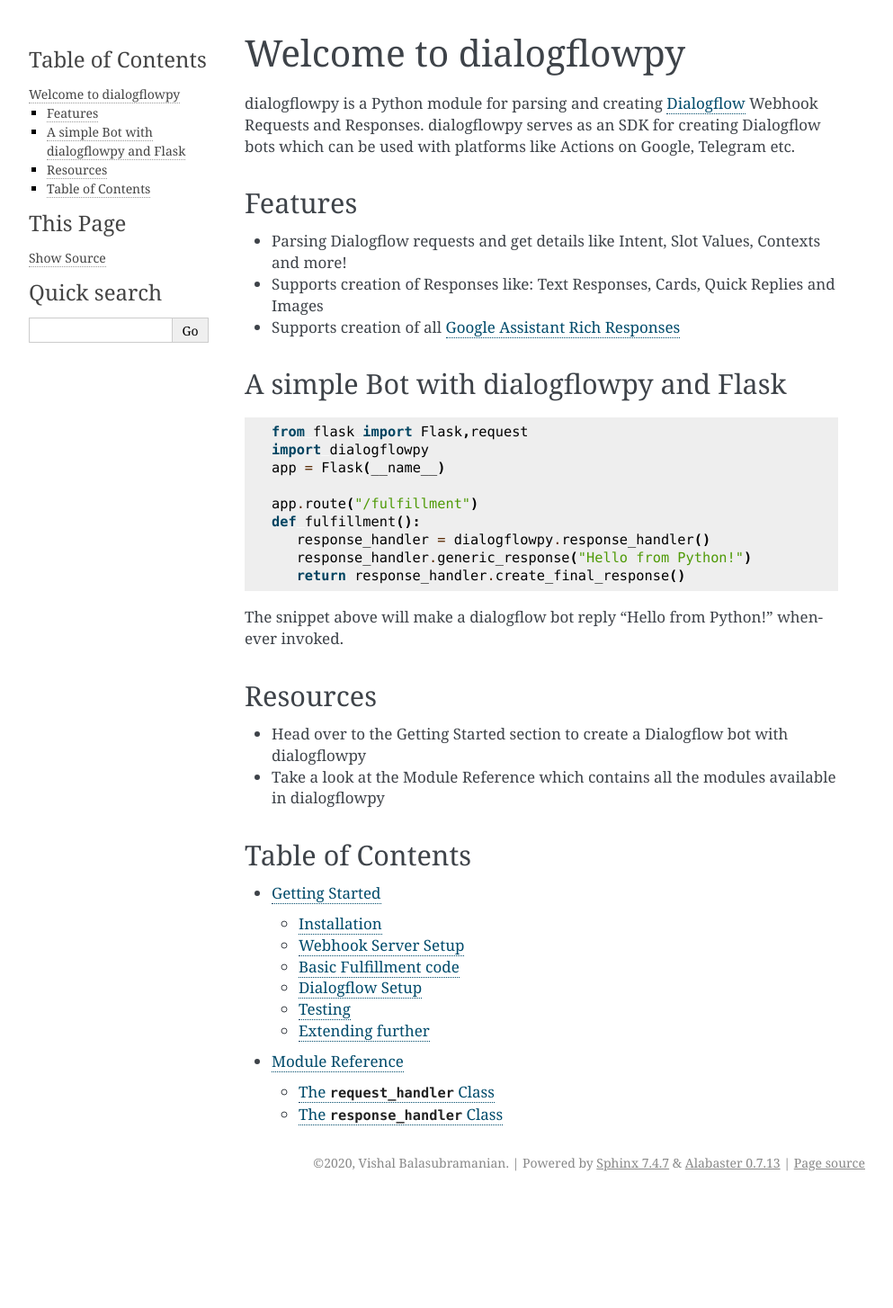
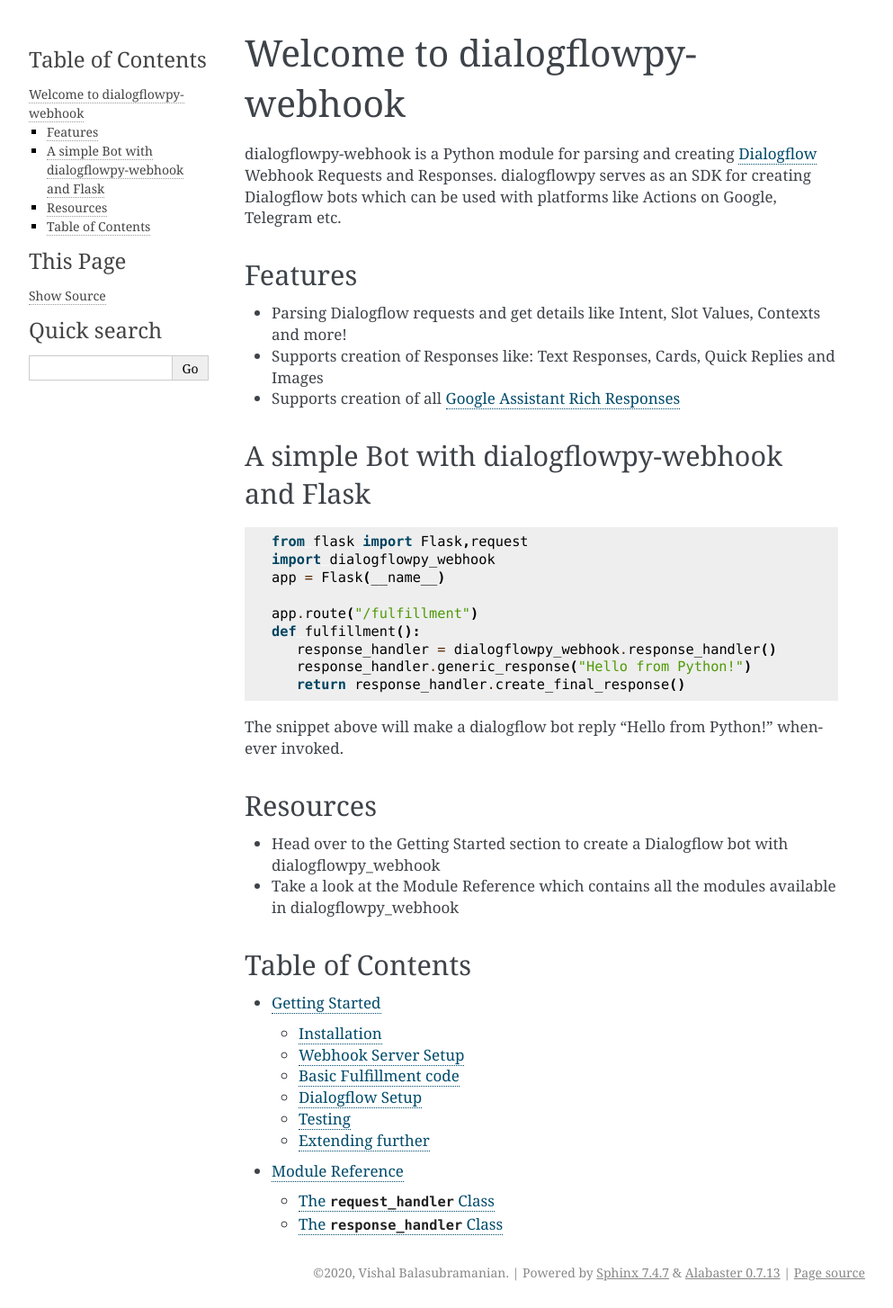
Before and after one commit to vishalbala-nps/dialogflowpy-webhook, a Sphinx documentation site: the page built from docs/source/index.rst, in a window 1280 px wide. Shown: the whole page at 90% size, without its empty margins (148-1141 px from the left). Built offline with Sphinx 7.4.7, drawn with Linux system fonts in a browser that asks for light colours; before the commit the page ends 1332 px from its top, so only the background shows below that.

Commit message:
Changed instances of dialogflowpy to dialogflowpy_webhook in documentation

```diff
--- a/docs/source/conf.py
+++ b/docs/source/conf.py
@@ -18,7 +18,7 @@
 
 # -- Project information -----------------------------------------------------
 
-project = 'dialogflowpy'
+project = 'dialogflowpy-webhook'
 copyright = '2020, Vishal Balasubramanian'
 author = 'Vishal Balasubramanian'
 
--- a/docs/source/getting_started.rst
+++ b/docs/source/getting_started.rst
@@ -7,9 +7,9 @@
 #############
 .. code-block:: shell
 
-   pip3 install dialogflowpy flask
+   pip3 install dialogflowpy-webhook flask
 
-.. note:: For this example, we are using Flask. You can use any Python web framework (like Django, Bottle etc). Installing Flask is not a must for dialogflowpy to work
+.. note:: For this example, we are using Flask. You can use any Python web framework (like Django, Bottle etc). Installing Flask is not a must for dialogflowpy-webhook to work
 
 Webhook Server Setup
 #####################
@@ -22,12 +22,12 @@
 .. code-block:: python
 
    from flask import Flask,request
-   import dialogflowpy
+   import dialogflowpy_webhook
    app = Flask(__name__)
 
    app.route("/fulfillment")
    def fulfillment():
-      response_handler = dialogflowpy.response_handler()
+      response_handler = dialogflowpy_webhook.response_handler()
       response_handler.generic_response("Hello from Python!")
       return response_handler.create_final_response()
 
--- a/docs/source/index.rst
+++ b/docs/source/index.rst
@@ -1,7 +1,7 @@
-************************
-Welcome to dialogflowpy
-************************
-dialogflowpy is a Python module for parsing and creating `Dialogflow <http://www.dialogflow.com/>`_ Webhook Requests and Responses. dialogflowpy serves as an
+********************************
+Welcome to dialogflowpy-webhook
+********************************
+dialogflowpy-webhook is a Python module for parsing and creating `Dialogflow <http://www.dialogflow.com/>`_ Webhook Requests and Responses. dialogflowpy serves as an
 SDK for creating Dialogflow bots which can be used with platforms like Actions on Google, Telegram etc.
 
 Features
@@ -10,17 +10,17 @@
 * Supports creation of Responses like: Text Responses, Cards, Quick Replies and Images
 * Supports creation of all `Google Assistant Rich Responses <https://cloud.google.com/dialogflow/docs/intents-rich-messages>`_
 
-A simple Bot with dialogflowpy and Flask
-########################################
+A simple Bot with dialogflowpy-webhook and Flask
+#################################################
 .. code-block:: python
 
    from flask import Flask,request
-   import dialogflowpy
+   import dialogflowpy_webhook
    app = Flask(__name__)
 
    app.route("/fulfillment")
    def fulfillment():
-      response_handler = dialogflowpy.response_handler()
+      response_handler = dialogflowpy_webhook.response_handler()
       response_handler.generic_response("Hello from Python!")
       return response_handler.create_final_response()
 
@@ -29,8 +29,8 @@
 Resources
 ##########
 
-* Head over to the Getting Started section to create a Dialogflow bot with dialogflowpy
-* Take a look at the Module Reference which contains all the modules available in dialogflowpy
+* Head over to the Getting Started section to create a Dialogflow bot with dialogflowpy_webhook
+* Take a look at the Module Reference which contains all the modules available in dialogflowpy_webhook
 
 Table of Contents
 ##################
--- a/docs/source/module_reference.rst
+++ b/docs/source/module_reference.rst
@@ -5,11 +5,11 @@
 The ``request_handler`` Class
 ##############################
 
-.. autoclass:: dialogflowpy.request_handler
+.. autoclass:: dialogflowpy_webhook.request_handler
     :members:
 
 The ``response_handler`` Class
 ##############################
 
-.. autoclass:: dialogflowpy.response_handler
+.. autoclass:: dialogflowpy_webhook.response_handler
     :members:
```
